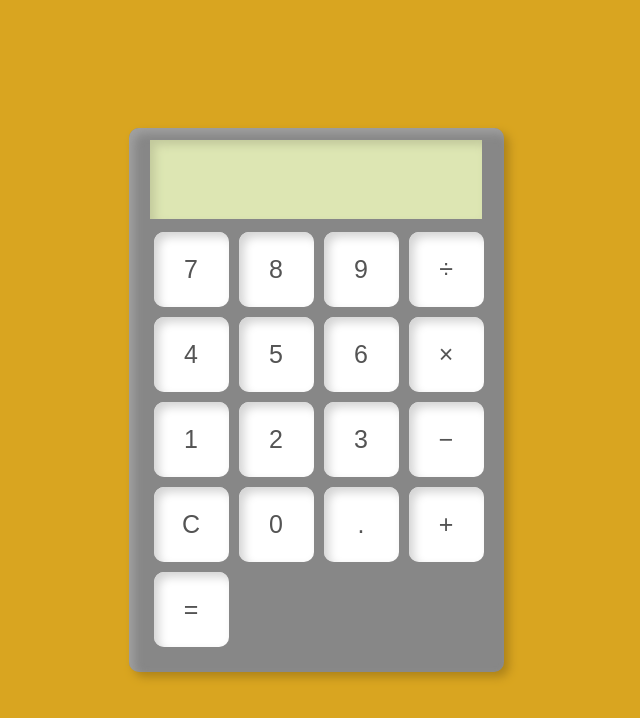
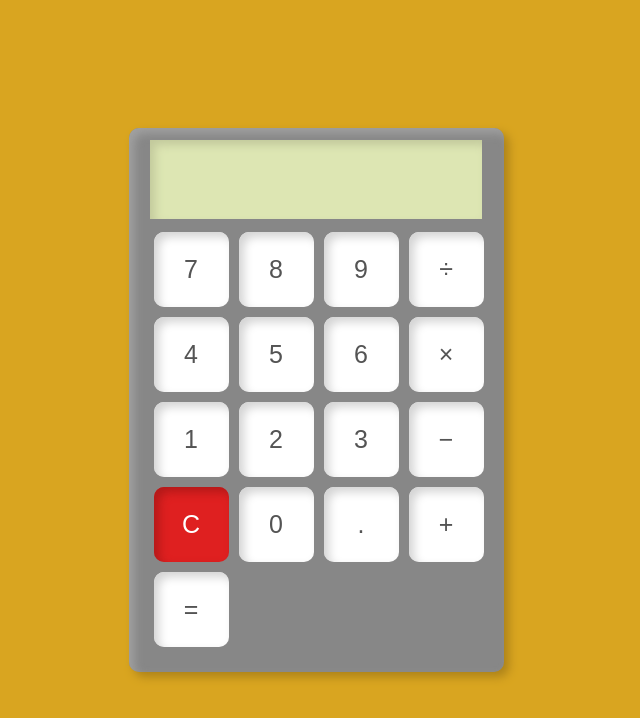
Before and after one commit to VinnyDeDeus/Simple-Calculator, a plain HTML site: page index.html in a window 1280 px wide. Shown: the whole page, without its empty margins (324-964 px from the left). Drawn offline with Linux system fonts and the light colour scheme.

Commit message:
Update styles.css

```diff
--- a/styles.css
+++ b/styles.css
@@ -25,13 +25,13 @@ button:active {
     box-shadow: 5px 5px 10px hsl(0, 0%, 73%) inset;
 }
 
-.clear_button {
+.clear-button {
     color: hsl(0, 0%, 100%);
     background-color: hsl(0, 75%, 50%);
     box-shadow: 5px 5px 10px hsl(0, 75%, 40%) inset;
 }
 
-.clear_button:active {
+.clear-button:active {
     color: hsl(0, 0%, 90%);
     background-color: hsl(0, 75%, 40%);
     box-shadow: 5px 5px 10px hsl(0, 75%, 30%) inset;
```
